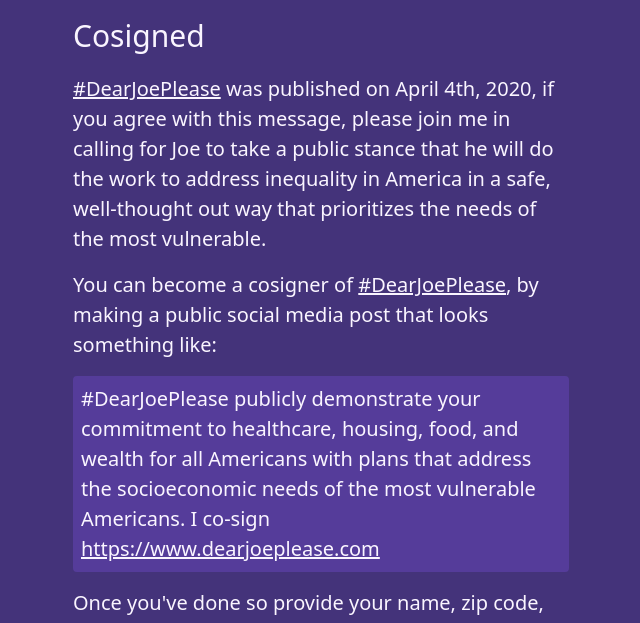
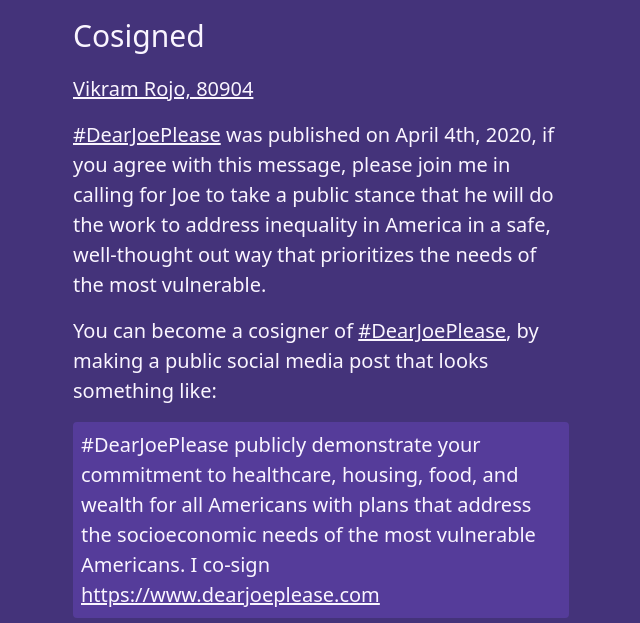
Before and after one commit to zspencer/www.dearjoeplease.com, an Eleventy site: page site/index.md in a window 1280 px wide. Shown: the part 5776-6399 px from the top of the page, without its empty margins (319-959 px from the left). Built offline with nearby package versions, Linux system fonts and the light colour scheme; Eleventy itself is replaced by a stand-in of ours; files that its build step writes are made by us from their sources.

Commit message:
Add Vikram

```diff
--- a/site/index.md
+++ b/site/index.md
@@ -164,6 +164,8 @@ Zee Spencer, 94609
 
 ## Cosigned
 
+- [Vikram Rojo, 80904](https://twitter.com/atav1k/status/1247185259415793667?s=20)
+
 [#DearJoePlease] was published on April 4th, 2020, if you agree with this
 message, please join me in calling for Joe to take a public stance that he will
 do the work to address inequality in America in a safe, well-thought out way
```
